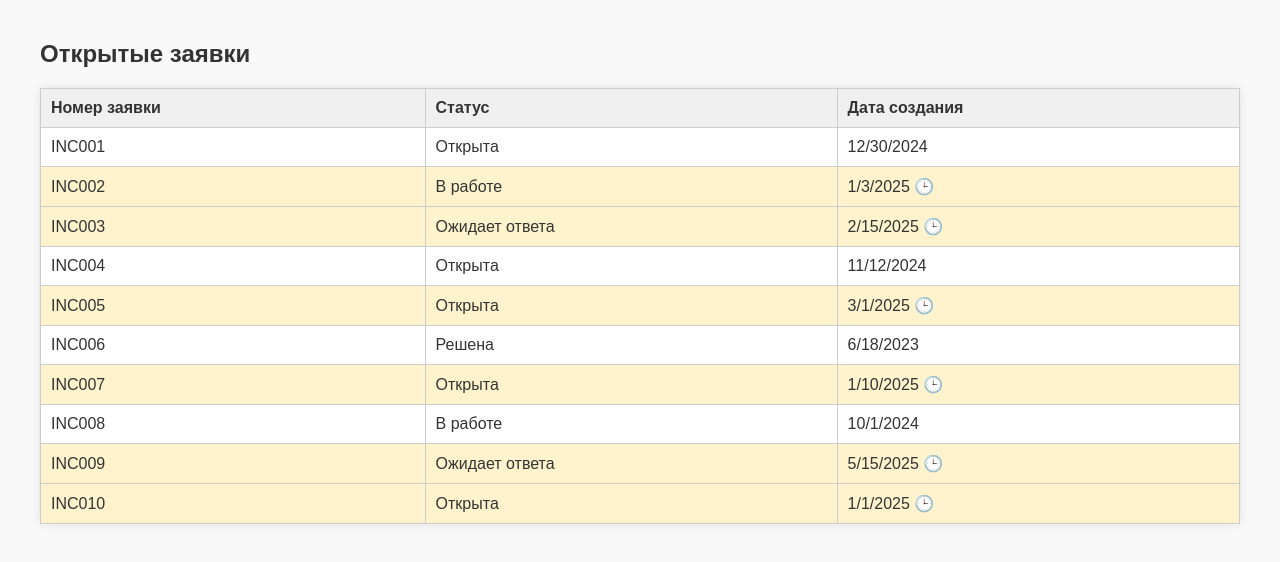
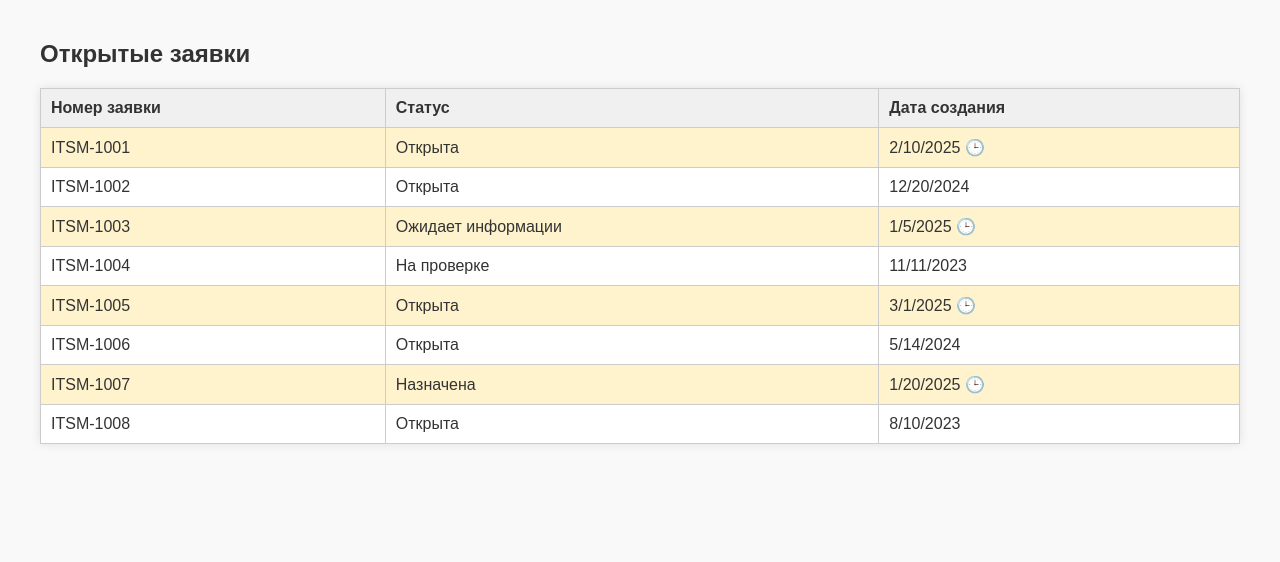
Before and after one commit to mstislavtceva/simpleone-tickets-viewer, a plain HTML site: page index.html in a window 1280 px wide. Drawn offline with Linux system fonts and the light colour scheme.

Commit message:
feat: добавить эмуляцию REST API с задержкой и обработкой ошибок
   - добавить искусственную задержку и вероятность ошибки в 10%
   - стилизовать отображение ошибки
   - реализовать дополнительную проверку данных

```diff
--- a/fakeApi.js
+++ b/fakeApi.js
@@ -1,58 +1,60 @@
 async function fetchOpenTickets() {
-  return new Promise((resolve) => {
+  return new Promise((resolve, reject) => {
+    // Искусственная задержка для эмуляции запроса
     setTimeout(() => {
-      resolve([
+      // Вероятность ошибки — 10%
+      const shouldFail = Math.random() < 0.1;
+
+      if (shouldFail) {
+        reject(new Error("Сервер недоступен. Перезагрузите страницу."));
+        return;
+      }
+
+      // Моковые данные
+      const tickets = [
         {
-          number: "INC001",
+          number: "ITSM-1001",
           status: "Открыта",
-          created_at: "2024-12-30T09:00:00Z",
+          created_at: "2025-02-10T10:15:00Z",
         },
         {
-          number: "INC002",
-          status: "В работе",
-          created_at: "2025-01-03T14:20:00Z",
+          number: "ITSM-1002",
+          status: "Открыта",
+          created_at: "2024-12-20T08:30:00Z",
         },
         {
-          number: "INC003",
-          status: "Ожидает ответа",
-          created_at: "2025-02-15T08:15:00Z",
+          number: "ITSM-1003",
+          status: "Ожидает информации",
+          created_at: "2025-01-05T14:45:00Z",
         },
         {
-          number: "INC004",
-          status: "Открыта",
-          created_at: "2024-11-12T11:30:00Z",
+          number: "ITSM-1004",
+          status: "На проверке",
+          created_at: "2023-11-11T09:20:00Z",
         },
         {
-          number: "INC005",
+          number: "ITSM-1005",
           status: "Открыта",
-          created_at: "2025-03-01T17:45:00Z",
+          created_at: "2025-03-01T16:00:00Z",
         },
         {
-          number: "INC006",
-          status: "Решена",
-          created_at: "2023-06-18T13:10:00Z",
+          number: "ITSM-1006",
+          status: "Открыта",
+          created_at: "2024-05-14T13:10:00Z",
         },
         {
-          number: "INC007",
-          status: "Открыта",
-          created_at: "2025-01-10T10:10:00Z",
+          number: "ITSM-1007",
+          status: "Назначена",
+          created_at: "2025-01-20T10:00:00Z",
         },
         {
-          number: "INC008",
-          status: "В работе",
-          created_at: "2024-10-01T07:25:00Z",
+          number: "ITSM-1008",
+          status: "Открыта",
+          created_at: "2023-08-10T07:30:00Z",
         },
-        {
-          number: "INC009",
-          status: "Ожидает ответа",
-          created_at: "2025-05-15T12:00:00Z",
-        },
-        {
-          number: "INC010",
-          status: "Открыта",
-          created_at: "2025-01-01T00:01:00Z",
-        },
-      ]);
-    }, 500);
+      ];
+
+      resolve(tickets);
+    }, 1000);
   });
 }
--- a/script.js
+++ b/script.js
@@ -5,6 +5,10 @@ document.addEventListener("DOMContentLoaded", async () => {
   function formatDate(isoString) {
     const date = new Date(isoString);
     return date.toLocaleDateString();
+  }
+
+  function renderError(message) {
+    container.innerHTML = `<div class="error">Ошибка: ${message}</div>`;
   }
 
   function renderTickets(tickets) {
@@ -56,6 +60,16 @@ document.addEventListener("DOMContentLoaded", async () => {
     container.appendChild(table);
   }
 
-  const tickets = await fetchOpenTickets();
-  renderTickets(tickets);
+  try {
+    const tickets = await fetchOpenTickets();
+
+    if (!Array.isArray(tickets)) {
+      throw new Error("Неверный формат данных от сервера");
+    }
+
+    renderTickets(tickets);
+  } catch (error) {
+    console.error("Ошибка при загрузке тикетов:", error);
+    renderError(error.message || "Неизвестная ошибка при загрузке данных");
+  }
 });
--- a/styles.css
+++ b/styles.css
@@ -44,3 +44,12 @@ td[title]:hover {
   background-color: #fde68a;
   cursor: help;
 }
+
+.error {
+  color: red;
+  background-color: #ffe6e6;
+  padding: 1rem;
+  border: 1px solid red;
+  border-radius: 6px;
+  font-weight: bold;
+}
```
